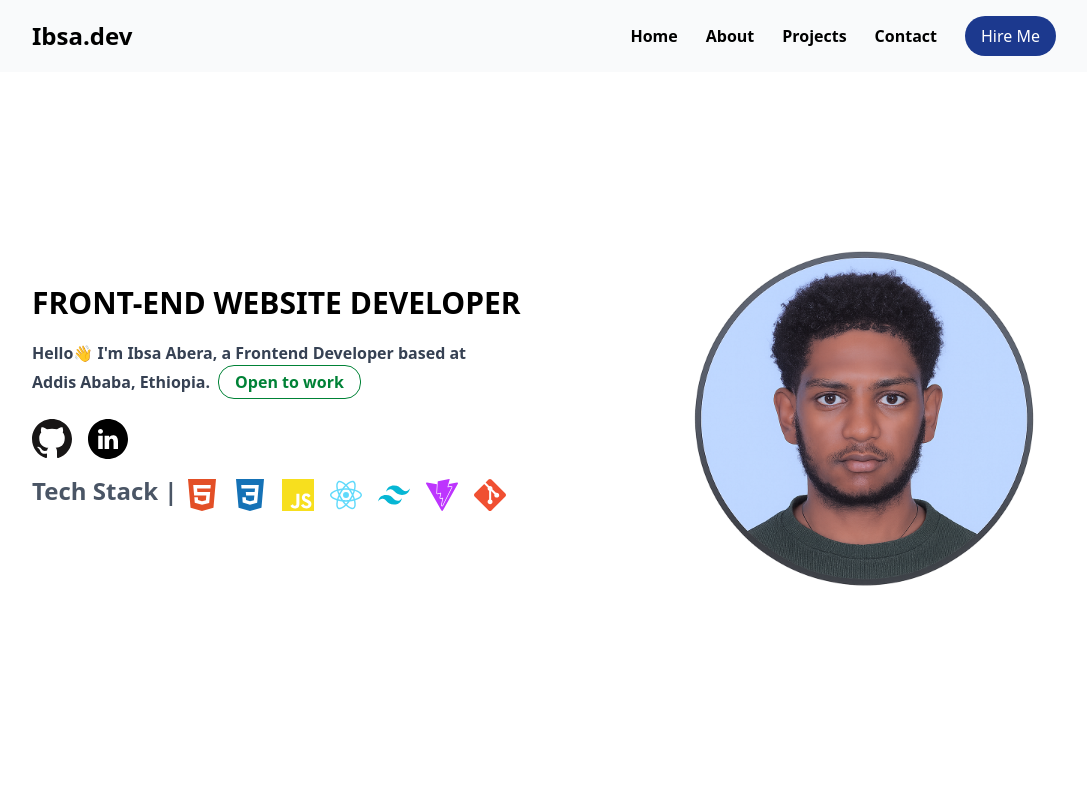
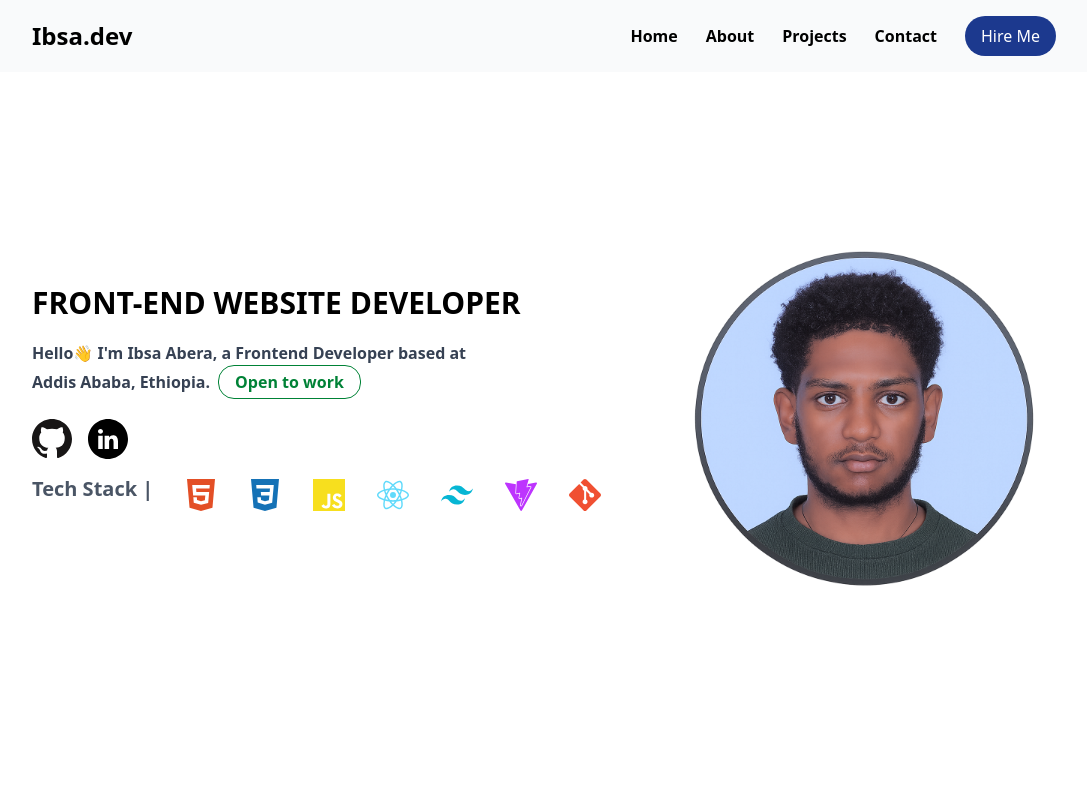
Before and after one commit to ibsa-a1/Portfolio, a React (Vite) app: page / in a window 1280 px wide. Shown: the top 800 px of the page, without its empty margins (96-1183 px from the left). Built offline with nearby package versions, Linux system fonts and the light colour scheme.

Commit message:
update some UI

```diff
--- a/src/components/About.jsx
+++ b/src/components/About.jsx
@@ -4,7 +4,7 @@ import { assets } from "../assets/assets";
 const About = () => {
   return (
     <div
-      className="container mx-auto items-center justify-center py-10"
+      className="container mx-auto items-center justify-center h-screen py-10"
       id="About"
     >
       <h1 className="text-2xl sm:text-4xl md:text-5xl font-bold md:mb-32 mb-16 mx-auto flex items-center justify-center">
--- a/src/components/Header.jsx
+++ b/src/components/Header.jsx
@@ -42,38 +42,38 @@ const Header = () => {
             <img src={assets.linkedin_icon} alt="LinkedIn" className="h-10" />
           </a>
         </div>
-        <div className="flex flex-col lg:flex-row gap-0 md:gap-2 mb-5 ">
-          <p className="text-2xl mt-2 text-gray-600 font-semibold">
+        <div className="flex flex-col lg:flex-row gap-0 md:gap-8 mb-5 ">
+          <p className="text-xl mt-2 text-gray-600 font-semibold">
             Tech Stack <span className="hidden md:inline">|</span>{" "}
           </p>{" "}
-          <div className="flex gap-4 mt-2 mb-5">
+          <div className="flex gap-4 md:gap-8 mt-2 mb-5">
             <SiHtml5
               color="#E34F26"
-              className="h-10 w-8 transition-transform duration-300 hover:scale-110 hover:-translate-y-1"
+              className="h-10 w-8 transition-transform duration-200 hover:scale-110 hover:-translate-y-2"
             />
             <SiCss3
               color="#1572B6"
-              className="h-10 w-8 transition-transform duration-300 hover:scale-110 hover:-translate-y-1"
+              className="h-10 w-8 transition-transform duration-200 hover:scale-110 hover:-translate-y-2"
             />
             <SiJavascript
               color="#F7DF1E"
-              className="h-10 w-8 transition-transform duration-300 hover:scale-110 hover:-translate-y-1"
+              className="h-10 w-8 transition-transform duration-200 hover:scale-110 hover:-translate-y-2"
             />
             <SiReact
               color="#61DAFB"
-              className="h-10 w-8 transition-transform duration-300 hover:scale-110 hover:-translate-y-1"
+              className="h-10 w-8 transition-transform duration-200 hover:scale-110 hover:-translate-y-2"
             />
             <SiTailwindcss
               color="#06B6D4"
-              className="h-10 w-8 transition-transform duration-300 hover:scale-110 hover:-translate-y-1"
+              className="h-10 w-8 transition-transform duration-200 hover:scale-110 hover:-translate-y-2"
             />
             <SiVite
               color="#BD34FE"
-              className="h-10 w-8 transition-transform duration-300 hover:scale-110 hover:-translate-y-1"
+              className="h-10 w-8 transition-transform duration-200 hover:scale-110 hover:-translate-y-2"
             />
             <SiGit
               color="#F05032"
-              className="h-10 w-8 transition-transform duration-300 hover:scale-110 hover:-translate-y-1"
+              className="h-10 w-8 transition-transform duration-200 hover:scale-110 hover:-translate-y-2"
             />
           </div>
         </div>
```
